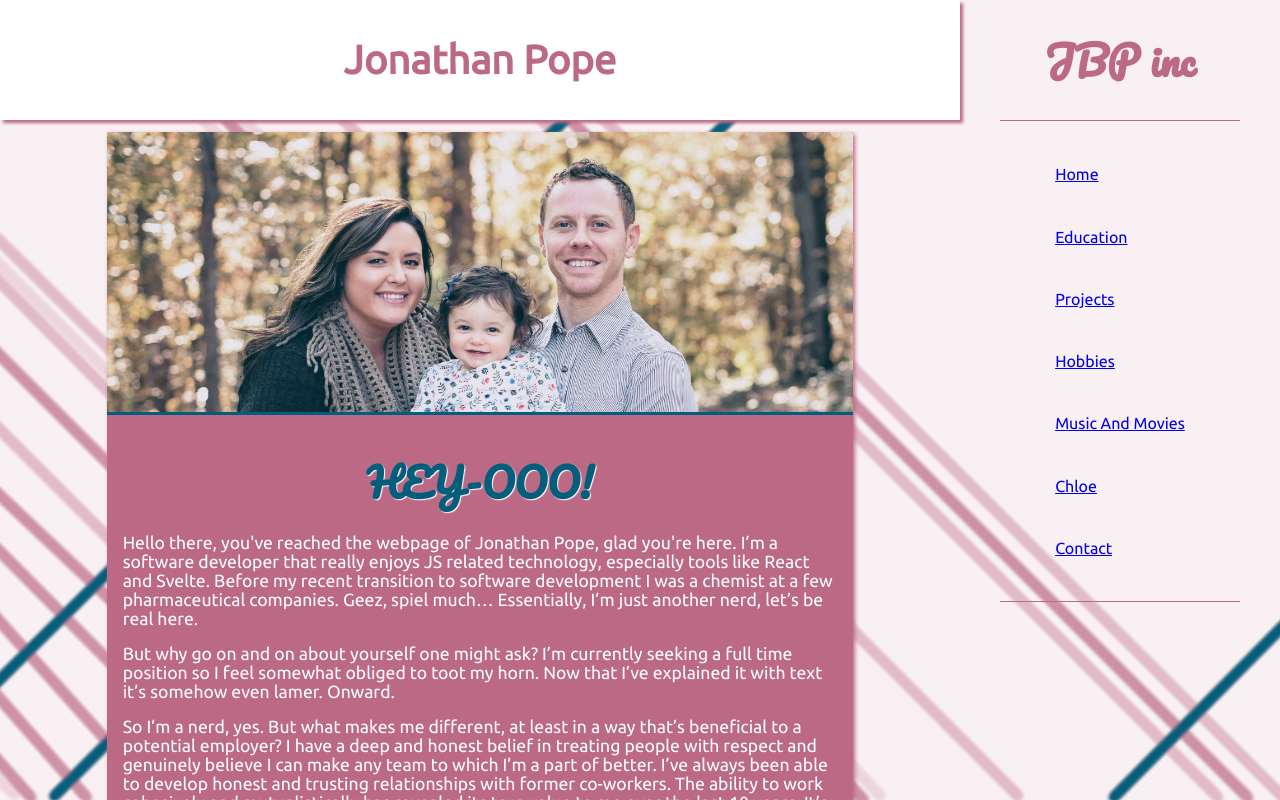
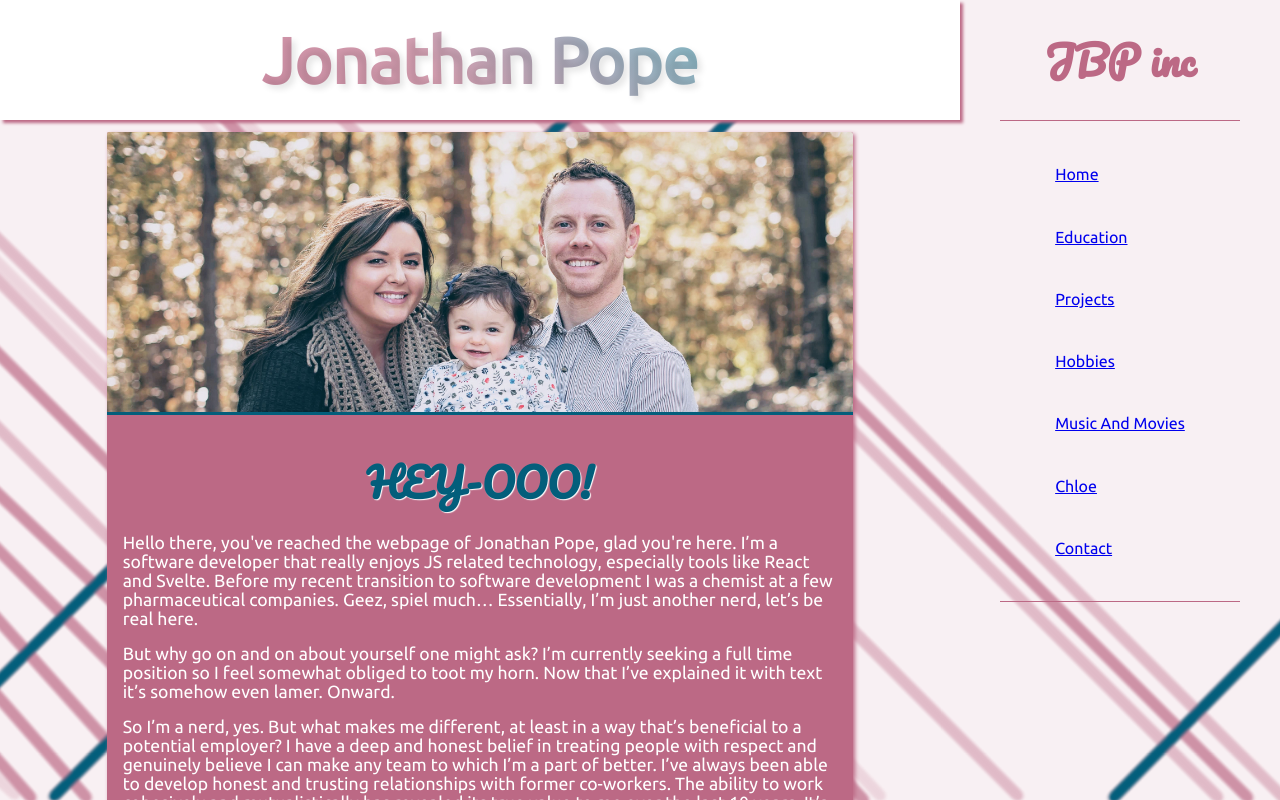
Before and after one commit to popejb1116/jbp-website-ui, a Svelte app: page / in a window 1280 px wide. Built offline with nearby package versions, Linux system fonts and the light colour scheme.

Commit message:
Added gradient styling to Header title

```diff
--- a/public/global.css
+++ b/public/global.css
@@ -77,4 +77,12 @@ button:focus {
    --theme-primary-glass: rgba(188, 105, 133, 0.1);
    --theme-accent: #035E7B;
    --theme-accent-glass: rgba(3, 94, 123, 0.1);
+   --gradient: linear-gradient(45deg,
+      #BC6985,
+      #C8849B,
+      #D49FB1,
+      #8CB5C3,
+      #5E98AB,
+      #035E7B
+   );
 }
--- a/src/layout/header/Title.svelte
+++ b/src/layout/header/Title.svelte
@@ -1,13 +1,25 @@
 <style>
-   div {
-      display: flex;
-      align-items: center;
-      color: var(--theme-primary);
-      height: 4rem;
-      font-size: 2.5rem;
-      font-weight: bolder;
-      font-family: 'Ubuntu', sans-serif;
+   span {
+      display: inline-block;
+      font: bold 4rem 'Ubuntu', sans-serif;
+      vertical-align: middle;
+
+      background-image: var(--gradient);
+      -webkit-background-clip: text;
+      background-clip: text;
+      -webkit-text-fill-color: transparent;
+      color: transparent;
+      background-size: 300%;
+
+      text-shadow: 4px 4px 6px rgba(0, 0, 0, 0.1);
+
+      animation: title-animation 20s infinite alternate;
+   }
+
+   @keyframes title-animation{
+      0% {background-position: left;}
+      100% {background-position: right;}
    }
 </style>
 
-<div>Jonathan Pope</div>
+<span>Jonathan Pope</span>
```
